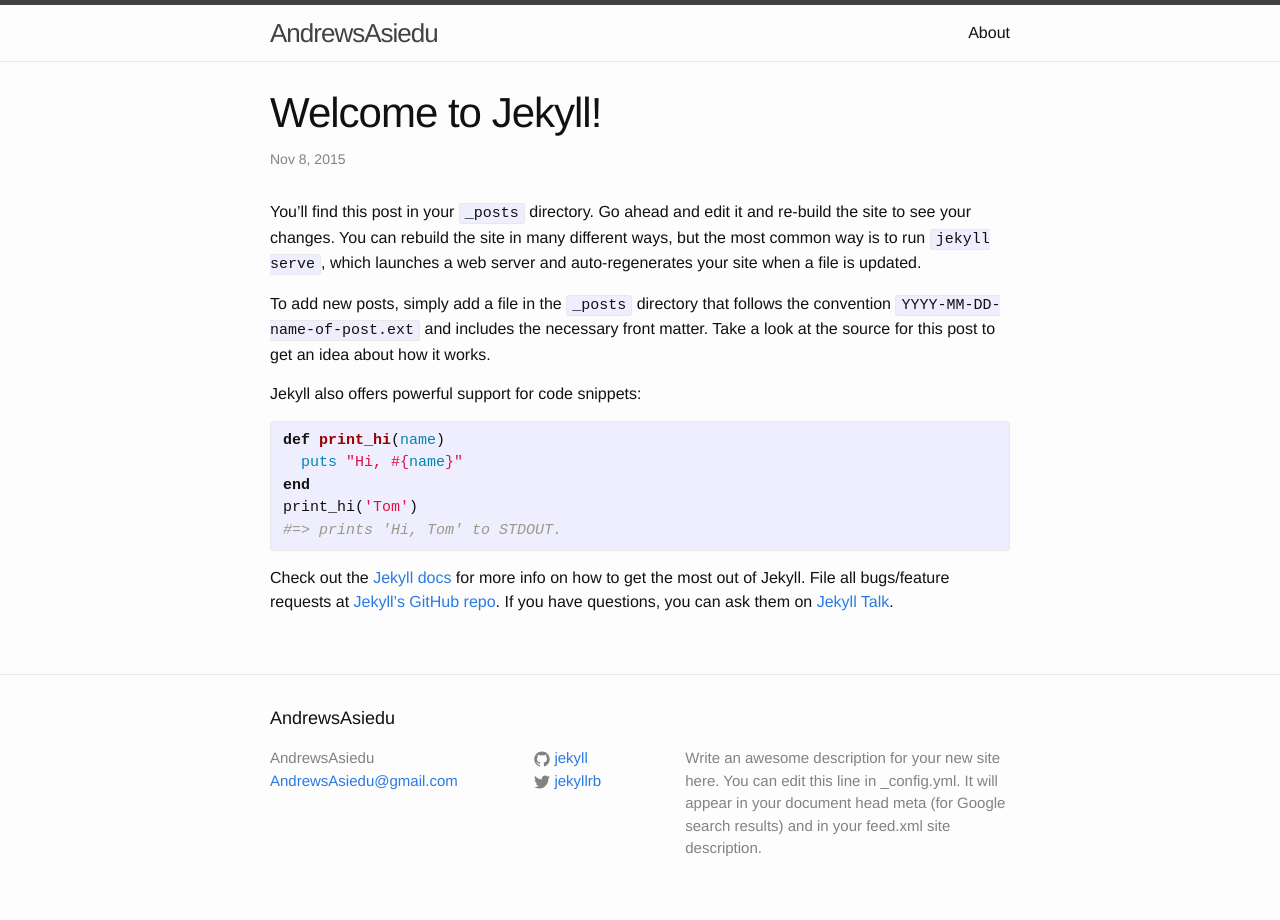
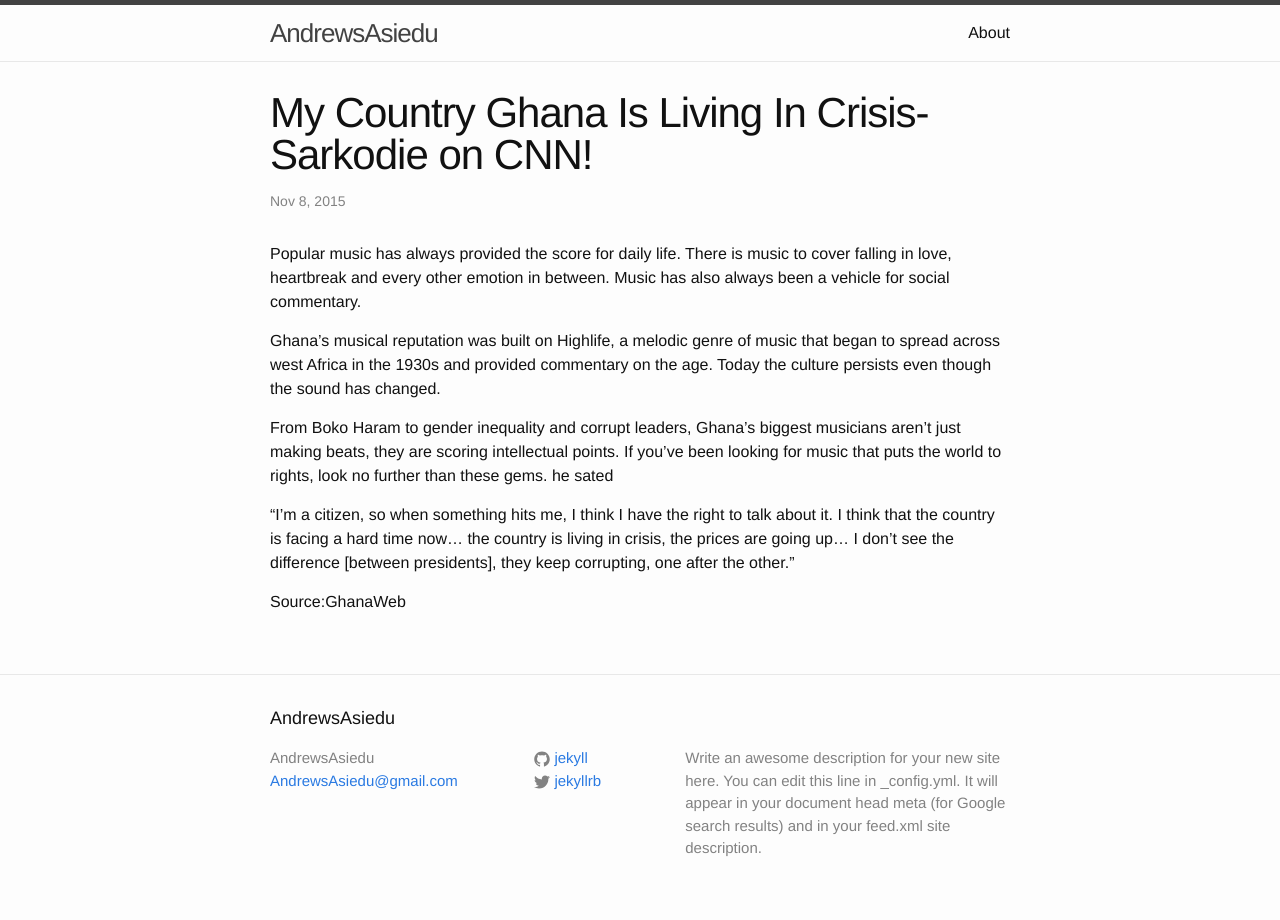
Before and after one commit to albeesco04/4katatv, a Jekyll site: the page built from _posts/2015-11-08-welcome-to-jekyll.markdown, in a window 1280 px wide. Built offline with Jekyll 4.4.1, drawn with Linux system fonts in a browser that asks for light colours.

Commit message:
Update 2015-11-08-welcome-to-jekyll.markdown

```diff
--- a/_posts/2015-11-08-welcome-to-jekyll.markdown
+++ b/_posts/2015-11-08-welcome-to-jekyll.markdown
@@ -1,24 +1,21 @@
 ---
 layout: post
-title:  "Welcome to Jekyll!"
+title:  "My Country Ghana Is Living In Crisis-Sarkodie on CNN!"
 date:   2015-11-08 13:59:43 +0000
 categories: jekyll update
 ---
-You’ll find this post in your `_posts` directory. Go ahead and edit it and re-build the site to see your changes. You can rebuild the site in many different ways, but the most common way is to run `jekyll serve`, which launches a web server and auto-regenerates your site when a file is updated.
+Popular music has always provided the score for daily life. There is music to cover falling in love, heartbreak and every other emotion in between. Music has also always been a vehicle for social commentary.
 
-To add new posts, simply add a file in the `_posts` directory that follows the convention `YYYY-MM-DD-name-of-post.ext` and includes the necessary front matter. Take a look at the source for this post to get an idea about how it works.
+Ghana's musical reputation was built on Highlife, a melodic genre of music that began to spread across west Africa in the 1930s and provided commentary on the age. Today the culture persists even though the sound has changed.
 
-Jekyll also offers powerful support for code snippets:
+From Boko Haram to gender inequality and corrupt leaders, Ghana's biggest musicians aren't just making beats, they are scoring intellectual points. If you've been looking for music that puts the world to rights, look no further than these gems. he sated
 
-{% highlight ruby %}
-def print_hi(name)
-  puts "Hi, #{name}"
-end
-print_hi('Tom')
-#=> prints 'Hi, Tom' to STDOUT.
-{% endhighlight %}
+"I'm a citizen, so when something hits me, I think I have the right to talk about it. I think that the country is facing a hard time now... the country is living in crisis, the prices are going up... I don't see the difference [between presidents], they keep corrupting, one after the other."
 
-Check out the [Jekyll docs][jekyll-docs] for more info on how to get the most out of Jekyll. File all bugs/feature requests at [Jekyll’s GitHub repo][jekyll-gh]. If you have questions, you can ask them on [Jekyll Talk][jekyll-talk].
+Source:GhanaWeb
+
+
+
 
 [jekyll-docs]: http://jekyllrb.com/docs/home
 [jekyll-gh]:   https://github.com/jekyll/jekyll
```
